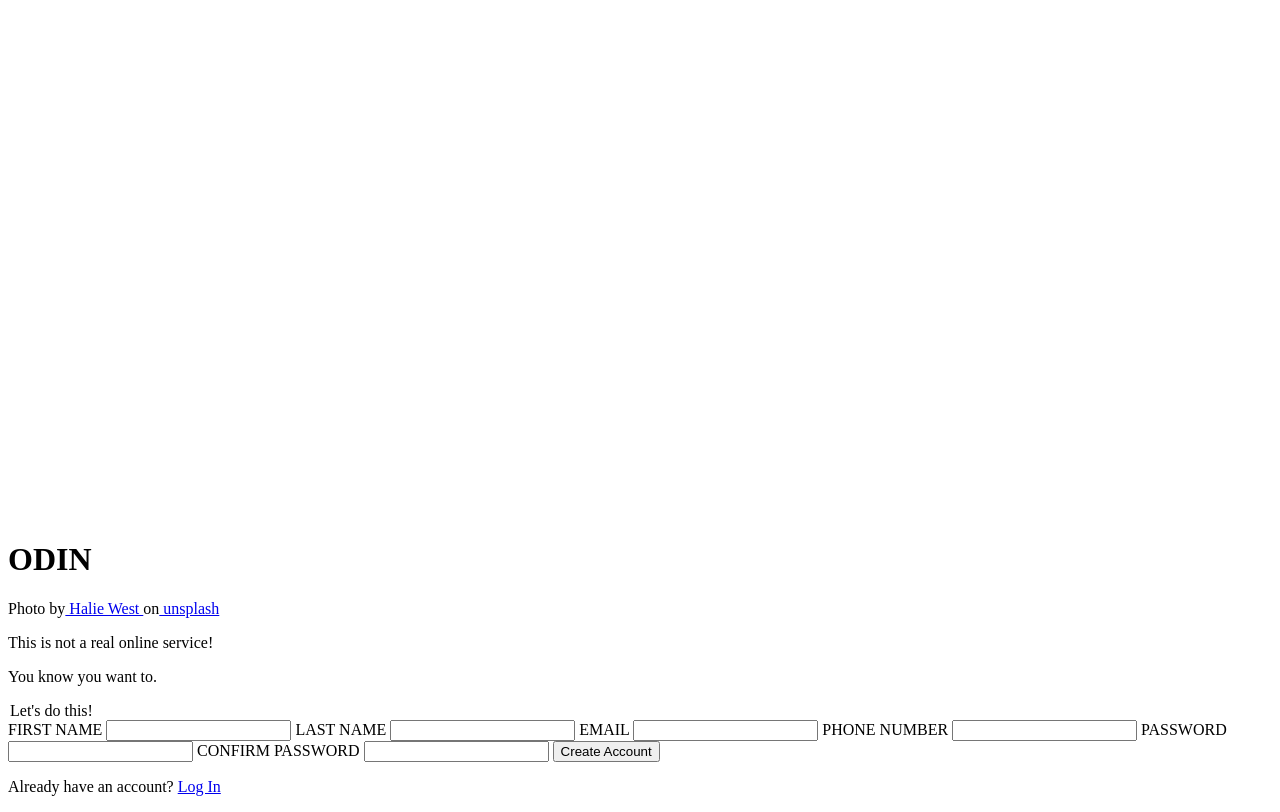
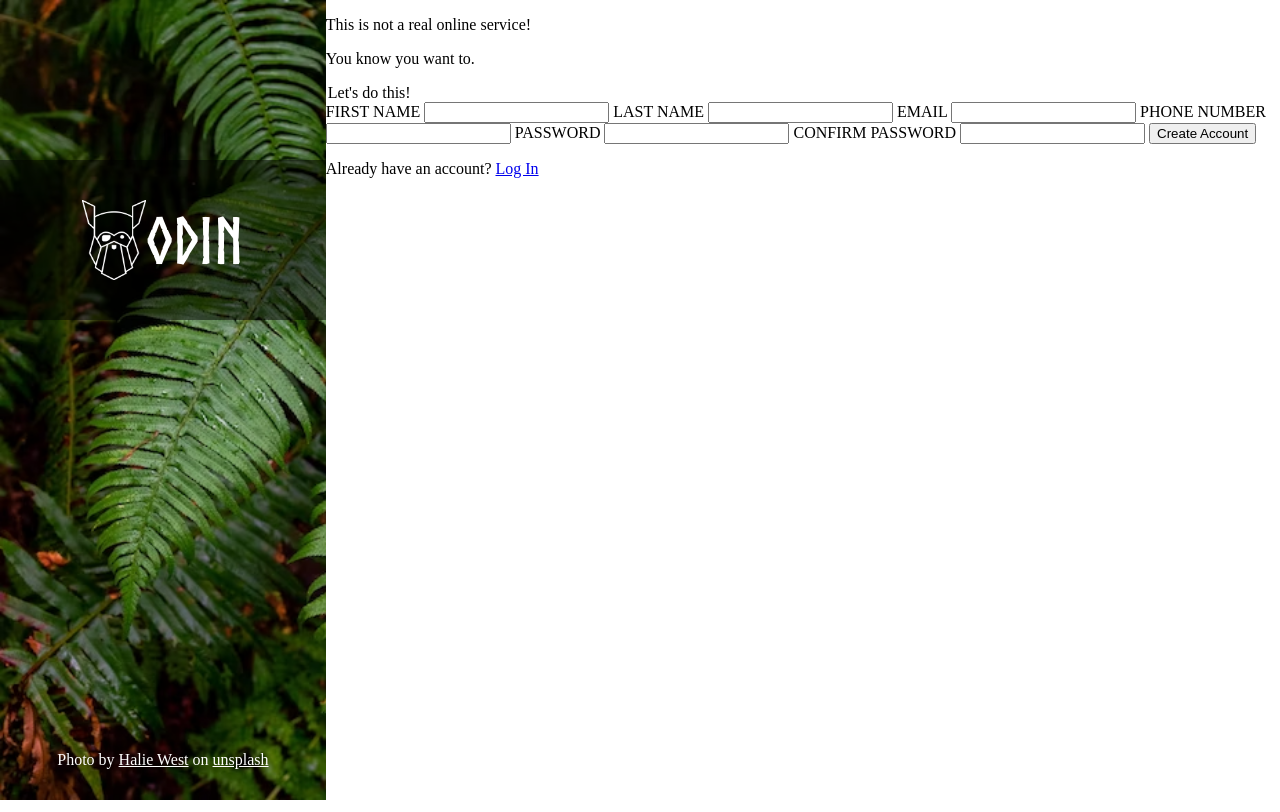
Before and after one commit to HexanRaa/sign-up-form, a plain HTML site: page index.html in a window 1280 px wide. Drawn offline with Linux system fonts and the light colour scheme.

Commit message:
left section css done

```diff
--- a/index.html
+++ b/index.html
@@ -10,18 +10,19 @@
   <body>
     <div class="container">
       <div class="left-section">
-        <div>
+        <div class="logo-section">
           <img src="./assets/img/logo.png" />
           <h1>ODIN</h1>
         </div>
-        <p>
-          Photo by<a
-            href="https://unsplash.com/@haliewestphoto"
-            target="_blank"
-          >
-            Halie West </a
-          >on<a href="https://unsplash.com/" target="_blank"> unsplash</a>
-        </p>
+        <div class="bottom-text">
+          <p>
+            Photo by
+            <a href="https://unsplash.com/@haliewestphoto" target="_blank"
+              >Halie West</a
+            >
+            on <a href="https://unsplash.com/" target="_blank">unsplash</a>
+          </p>
+        </div>
       </div>
       <div class="right-section">
         <p>This is not a real online service!</p>
--- a/style.css
+++ b/style.css
@@ -0,0 +1,58 @@
+body {
+  margin: 0;
+  padding: 0;
+}
+
+.container {
+  height: 100vh;
+  width: 100%;
+  display: flex;
+}
+
+.left-section {
+  position: relative;
+  width: 50%;
+  background-image: url(./assets/img/bg.avif);
+  background-repeat: no-repeat;
+  background-size: cover;
+  color: white;
+  text-align: center;
+}
+
+.left-section a,
+a:visited {
+  color: white;
+}
+
+img {
+  height: 5rem;
+  width: 4rem;
+}
+
+@font-face {
+  font-family: norse-bold;
+  src: url(./assets/Norse-Bold.otf);
+}
+
+.logo-section {
+  display: flex;
+  justify-content: center;
+  align-items: center;
+  background-color: rgba(0, 0, 0, 0.5);
+  height: 20%;
+  width: 100%;
+  position: absolute;
+  top: 20%;
+}
+
+.logo-section h1 {
+  font-family: norse-bold;
+  font-size: 4rem;
+}
+
+.bottom-text {
+  position: absolute;
+  bottom: 0;
+  width: 100%;
+  padding: 15px 0;
+}
```
